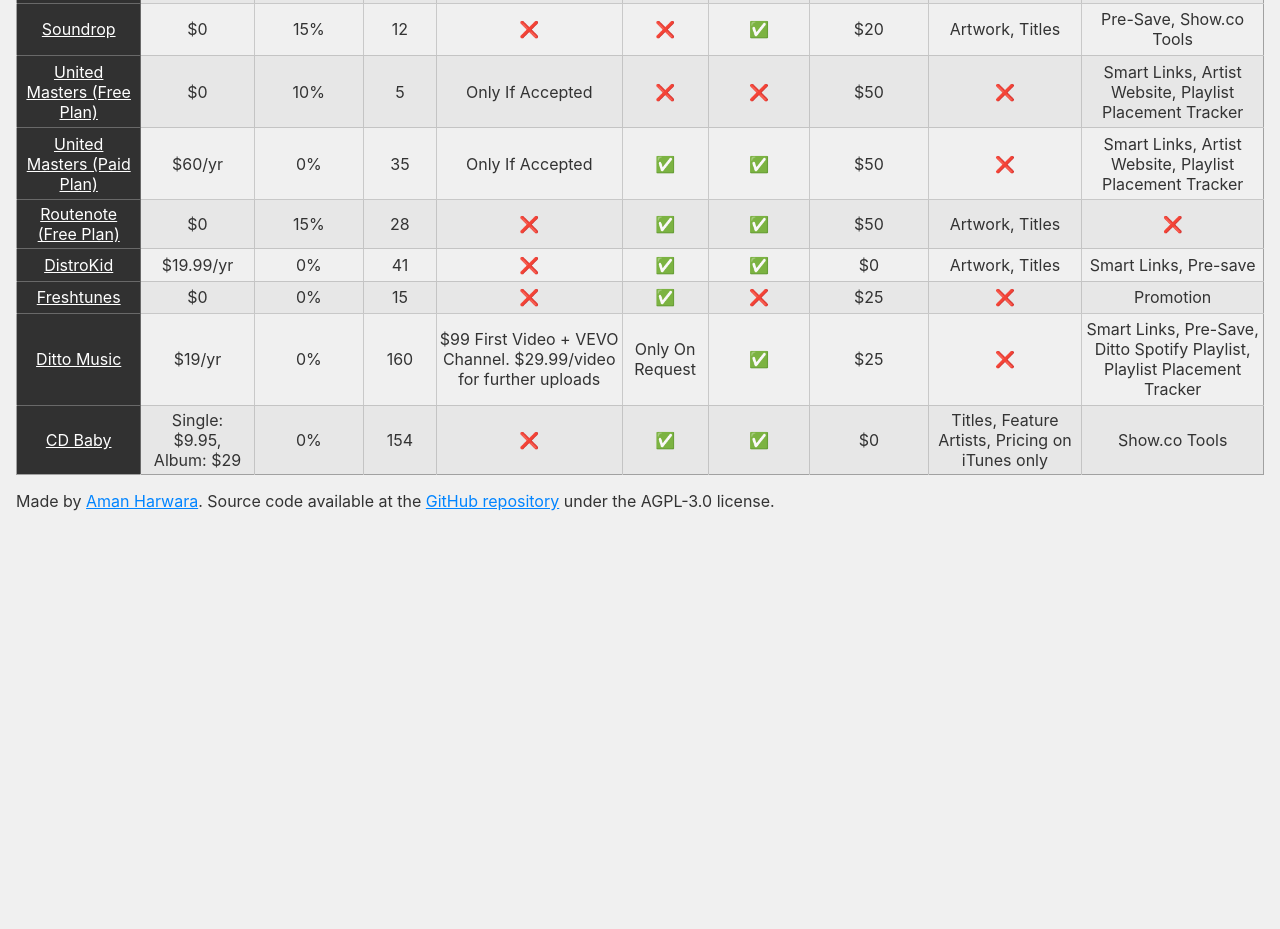
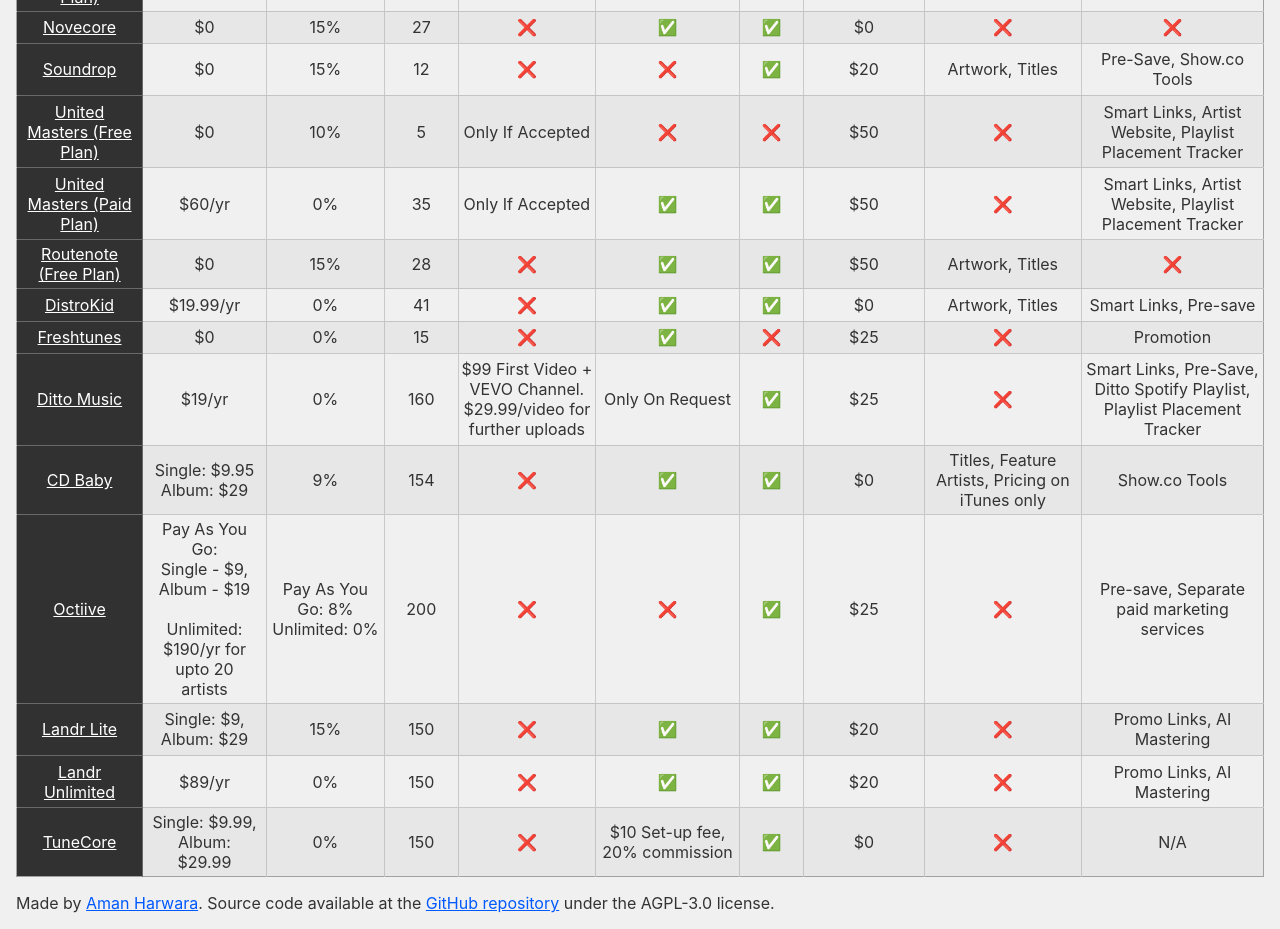
Before and after one commit to amanharwara/music-distributors-chart, a Svelte app: page / in a window 1280 px wide. Shown: the part 460-1389 px from the top of the page. Before the commit the page ends 987 px from the top, so only its background shows below. Built offline with nearby package versions, Linux system fonts and the light colour scheme.

Commit message:
Add more distributors

```diff
--- a/public/global.css
+++ b/public/global.css
@@ -14,7 +14,7 @@
 }
 
 a {
-  color: #0084ff;
+  color: #0059ff;
 }
 
 .dark_mode a {
@@ -25,3 +25,9 @@
   background: #0e0e0e;
   color: #fafafa;
 }
+
+.ascending,
+.descending {
+  display: inline-block;
+  margin-left: 0.5rem;
+}
--- a/src/App.svelte
+++ b/src/App.svelte
@@ -26,7 +26,7 @@
   }
 
   h1 {
-    color: #0084ff;
+    color: #0059ff;
     font-size: 2.5rem;
     font-weight: 100;
     margin: 0;
@@ -42,6 +42,8 @@
     display: flex;
     justify-content: space-between;
     align-items: center;
+    box-sizing: border-box;
+    flex-wrap: wrap;
   }
 
   :global(.dark_mode h1) {
--- a/src/Table.svelte
+++ b/src/Table.svelte
@@ -9,16 +9,6 @@
 
   let search_value;
 
-  $: {
-    sortable_chartdata = original_chartdata.filter((service) => {
-      return search_value && search_value.length > 0
-        ? JSON.stringify(service)
-            .toLowerCase()
-            .includes(search_value.toLowerCase())
-        : true;
-    });
-  }
-
   const handleFilterClick = (e) => {
     if (e.target.id) {
       let id = e.target.id;
@@ -27,7 +17,13 @@
   };
 
   $: {
-    let filtered_chartdata = original_chartdata;
+    let filtered_chartdata = original_chartdata.filter((service) => {
+      return search_value && search_value.length > 0
+        ? JSON.stringify(service)
+            .toLowerCase()
+            .includes(search_value.toLowerCase())
+        : true;
+    });
     for (let key in filterFunctions) {
       let filter = filterFunctions[key];
       if (filter.value) {
@@ -104,13 +100,6 @@
       }
     }
   }
-
-  const clearSort = () => {
-    current_sort_id = undefined;
-    descending = false;
-    clearSortIcons();
-    sortable_chartdata = original_chartdata;
-  };
 </script>
 
 <style>
@@ -192,16 +181,10 @@
     color: #fafafa;
     border: 1px solid rgba(255, 255, 255, 0.5);
   }
-  #clear-sort {
-    font-size: 0.8rem;
-  }
 
   @media screen and (min-width: 1370px) {
     #search {
       padding: 0.5vw;
-      font-size: 1vw;
-    }
-    #clear-sort {
       font-size: 1vw;
     }
     td,
@@ -216,20 +199,13 @@
       max-width: 100%;
       box-sizing: border-box;
     }
-    #clear-sort {
-      margin-bottom: 1rem;
-    }
   }
 </style>
 
-<input
-  id="search"
-  type="text"
-  placeholder="Search..."
-  bind:value={search_value}
-  class:dark_mode={dark} />
+<label>
+  Search: <input id="search" type="text" bind:value={search_value} class:dark_mode={dark} />
+</label>
 <Filters on:click={handleFilterClick} />
-<button id="clear-sort" on:click={clearSort}>Clear Sort</button>
 <table class:dark_mode={dark}>
   <thead on:click={handleSortClick}>
     <th id="name">Name</th>
@@ -238,12 +214,12 @@
     <th id="stores">No. of Stores</th>
     <th id="video_distribution">Video Distribution</th>
     <th id="content_id">Content ID</th>
-    <th id="ig_music">Instagram Music</th>
+    <th id="ig_music">IG Music</th>
     <th id="payout_minimum">Minimum Payout Threshold</th>
     <th id="make_changes_after_distribution">
       Make Changes After Distribution
     </th>
-    <th id="marketing_tools">Marketing Tools</th>
+    <th id="extra_tools">Extra Tools</th>
   </thead>
   <tbody>
     {#each sortable_chartdata as service (service.name)}
@@ -254,25 +230,31 @@
             href={service.url}
             rel="noreferrer noopener">{service.name}</a>
         </td>
-        <td class="price">{service.price.value}</td>
-        <td>{service.commission}%</td>
-        <td>{service.stores}</td>
-        <td>
+        <td class="price" title="Price/Cost">
+          {@html service.price.value.replaceAll(/\n/g, '<br />')}
+        </td>
+        <td title="Commission">
+          {@html service.commission.value.replaceAll(/\n/g, '<br />')}
+        </td>
+        <td title="Number of Stores">{service.stores}</td>
+        <td title="Music Video Distribution">
           {#if service.video_distribution.value === true}
             {'✅'}
           {:else if service.video_distribution.value}
-            {service.video_distribution.value}
+            {@html service.video_distribution.value.replaceAll(/\n/g, '<br />')}
           {:else}{'❌'}{/if}
         </td>
-        <td>
+        <td title="YouTube Content ID">
           {#if service.content_id.value === true}
             {'✅'}
           {:else if service.content_id.value}
             {service.content_id.value}
           {:else}{'❌'}{/if}
         </td>
-        <td>{service.ig_music ? '✅' : '❌'}</td>
-        <td>${service.payout_minimum}</td>
+        <td title="Facebook/Instagram Music">
+          {service.ig_music ? '✅' : '❌'}
+        </td>
+        <td title="Minimum Payment Threshold">${service.payout_minimum}</td>
         <td class="make_changes">
           {#if service.make_changes_after_distribution.value === true}
             {'✅'}
@@ -281,10 +263,10 @@
           {:else}{'❌'}{/if}
         </td>
         <td>
-          {#if service.marketing_tools.value === true}
+          {#if service.extra_tools.value === true}
             {'✅'}
-          {:else if service.marketing_tools.value}
-            {service.marketing_tools.value}
+          {:else if service.extra_tools.value}
+            {service.extra_tools.value}
           {:else}{'❌'}{/if}
         </td>
       </tr>
--- a/src/chartdata.js
+++ b/src/chartdata.js
@@ -3,14 +3,14 @@
     name: "OneRPM",
     url: "https://onerpm.com",
     price: { value: "$0", weighted_value: 0 },
-    commission: 15,
+    commission: { value: "15%", weighted_value: 1 },
     stores: 38,
     video_distribution: {
       value: "Free (50% commission)",
       weighted_value: 1,
     },
     content_id: {
-      value: true,
+      value: "Only if your song reaches 1000 daily plays",
       weighted_value: 1,
     },
     ig_music: true,
@@ -19,7 +19,7 @@
       value: "Artwork, Titles, Audio Files",
       weighted_value: 1,
     },
-    marketing_tools: {
+    extra_tools: {
       value: "Smart Links, Pre-Save, Promo Art",
       weighted_value: 1,
     },
@@ -28,7 +28,7 @@
     name: "Amuse (Free Plan)",
     url: "https://amuse.io",
     price: { value: "$0", weighted_value: 0 },
-    commission: 0,
+    commission: { value: "0%", weighted_value: 0 },
     stores: 9,
     video_distribution: {
       value: false,
@@ -44,7 +44,7 @@
       value: false,
       weighted_value: 0,
     },
-    marketing_tools: {
+    extra_tools: {
       value: "Smart Links",
       weighted_value: 1,
     },
@@ -53,7 +53,7 @@
     name: "Amuse (Paid Plan)",
     url: "https://amuse.io",
     price: { value: "$60/yr", weighted_value: 2 },
-    commission: 0,
+    commission: { value: "0%", weighted_value: 0 },
     stores: 16,
     video_distribution: {
       value: false,
@@ -69,7 +69,7 @@
       value: "Artwork",
       weighted_value: 1,
     },
-    marketing_tools: {
+    extra_tools: {
       value: "Smart Links",
       weighted_value: 1,
     },
@@ -78,7 +78,7 @@
     name: "Novecore",
     url: "https://www.novecore.com/",
     price: { value: "$0", weighted_value: 0 },
-    commission: 15,
+    commission: { value: "15%", weighted_value: 1 },
     stores: 27,
     video_distribution: {
       value: false,
@@ -94,7 +94,7 @@
       value: false,
       weighted_value: 0,
     },
-    marketing_tools: {
+    extra_tools: {
       value: false,
       weighted_value: 0,
     },
@@ -103,7 +103,7 @@
     name: "Soundrop",
     url: "https://soundrop.com/",
     price: { value: "$0", weighted_value: 0 },
-    commission: 15,
+    commission: { value: "15%", weighted_value: 1 },
     stores: 12,
     video_distribution: {
       value: false,
@@ -119,7 +119,7 @@
       value: "Artwork, Titles",
       weighted_value: 1,
     },
-    marketing_tools: {
+    extra_tools: {
       value: "Pre-Save, Show.co Tools",
       weighted_value: 1,
     },
@@ -128,7 +128,7 @@
     name: "United Masters (Free Plan)",
     url: "https://unitedmasters.com/",
     price: { value: "$0", weighted_value: 0 },
-    commission: 10,
+    commission: { value: "10%", weighted_value: 1 },
     stores: 5,
     video_distribution: {
       value: "Only If Accepted",
@@ -144,7 +144,7 @@
       value: false,
       weighted_value: 0,
     },
-    marketing_tools: {
+    extra_tools: {
       value: "Smart Links, Artist Website, Playlist Placement Tracker",
       weighted_value: 1,
     },
@@ -153,7 +153,7 @@
     name: "United Masters (Paid Plan)",
     url: "https://unitedmasters.com/",
     price: { value: "$60/yr", weighted_value: 2 },
-    commission: 0,
+    commission: { value: "0%", weighted_value: 0 },
     stores: 35,
     video_distribution: {
       value: "Only If Accepted",
@@ -169,7 +169,7 @@
       value: false,
       weighted_value: 0,
     },
-    marketing_tools: {
+    extra_tools: {
       value: "Smart Links, Artist Website, Playlist Placement Tracker",
       weighted_value: 1,
     },
@@ -178,7 +178,7 @@
     name: "Routenote (Free Plan)",
     url: "https://www.routenote.com/",
     price: { value: "$0", weighted_value: 0 },
-    commission: 15,
+    commission: { value: "15%", weighted_value: 1 },
     stores: 28,
     video_distribution: {
       value: false,
@@ -194,7 +194,7 @@
       value: "Artwork, Titles",
       weighted_value: 1,
     },
-    marketing_tools: {
+    extra_tools: {
       value: false,
       weighted_value: 0,
     },
@@ -203,7 +203,7 @@
     name: "DistroKid",
     url: "https://www.distrokid.com/",
     price: { value: "$19.99/yr", weighted_value: 1 },
-    commission: 0,
+    commission: { value: "0%", weighted_value: 0 },
     stores: 41,
     video_distribution: {
       value: false,
@@ -219,7 +219,7 @@
       value: "Artwork, Titles",
       weighted_value: 1,
     },
-    marketing_tools: {
+    extra_tools: {
       value: "Smart Links, Pre-save",
       weighted_value: 1,
     },
@@ -228,7 +228,7 @@
     name: "Freshtunes",
     url: "https://www.freshtunes.com/",
     price: { value: "$0", weighted_value: 0 },
-    commission: 0,
+    commission: { value: "0%", weighted_value: 0 },
     stores: 15,
     video_distribution: {
       value: false,
@@ -244,7 +244,7 @@
       value: false,
       weighted_value: 0,
     },
-    marketing_tools: {
+    extra_tools: {
       value: "Promotion",
       weighted_value: 1,
     },
@@ -253,10 +253,11 @@
     name: "Ditto Music",
     url: "https://www.dittomusic.com/",
     price: { value: "$19/yr", weighted_value: 1 },
-    commission: 0,
+    commission: { value: "0%", weighted_value: 0 },
     stores: 160,
     video_distribution: {
-      value: "$99 First Video + VEVO Channel. $29.99/video for further uploads",
+      value:
+        "$99 First Video + VEVO Channel.\n$29.99/video for further uploads",
       weighted_value: 1,
     },
     content_id: {
@@ -269,7 +270,7 @@
       value: false,
       weighted_value: 0,
     },
-    marketing_tools: {
+    extra_tools: {
       value:
         "Smart Links, Pre-Save, Ditto Spotify Playlist, Playlist Placement Tracker",
       weighted_value: 1,
@@ -278,8 +279,8 @@
   {
     name: "CD Baby",
     url: "https://cdbaby.com/",
-    price: { value: "Single: $9.95, Album: $29", weighted_value: 2 },
-    commission: 0,
+    price: { value: "Single: $9.95\nAlbum: $29", weighted_value: 2 },
+    commission: { value: "9%", weighted_value: 1 },
     stores: 154,
     video_distribution: {
       value: false,
@@ -293,12 +294,137 @@
     payout_minimum: 0,
     make_changes_after_distribution: {
       value: "Titles, Feature Artists, Pricing on iTunes only",
-      weighted_value: 0,
+      weighted_value: 1,
     },
-    marketing_tools: {
+    extra_tools: {
       value: "Show.co Tools",
       weighted_value: 1,
     },
   },
+  {
+    name: "Octiive",
+    url: "https://www.octiive.com/",
+    price: {
+      value:
+        "Pay As You Go:\nSingle - $9, Album - $19\n\nUnlimited:\n$190/yr for upto 20 artists",
+      weighted_value: 2,
+    },
+    commission: {
+      value: "Pay As You Go: 8%\nUnlimited: 0%",
+      weighted_value: 1,
+    },
+    stores: 200,
+    video_distribution: {
+      value: false,
+      weighted_value: 0,
+    },
+    content_id: {
+      value: false,
+      weighted_value: 0,
+    },
+    ig_music: true,
+    payout_minimum: 25,
+    make_changes_after_distribution: {
+      value: false,
+      weighted_value: 0,
+    },
+    extra_tools: {
+      value: "Pre-save, Separate paid marketing services",
+      weighted_value: 1,
+    },
+  },
+  {
+    name: "Landr Lite",
+    url: "https://www.landr.com/en/digital-distribution/",
+    price: {
+      value: "Single: $9, Album: $29",
+      weighted_value: 2,
+    },
+    commission: {
+      value: "15%",
+      weighted_value: 1,
+    },
+    stores: 150,
+    video_distribution: {
+      value: false,
+      weighted_value: 0,
+    },
+    content_id: {
+      value: true,
+      weighted_value: 1,
+    },
+    ig_music: true,
+    payout_minimum: 20,
+    make_changes_after_distribution: {
+      value: false,
+      weighted_value: 0,
+    },
+    extra_tools: {
+      value: "Promo Links, AI Mastering",
+      weighted_value: 1,
+    },
+  },
+  {
+    name: "Landr Unlimited",
+    url: "https://www.landr.com/en/digital-distribution/",
+    price: {
+      value: "$89/yr",
+      weighted_value: 2,
+    },
+    commission: {
+      value: "0%",
+      weighted_value: 0,
+    },
+    stores: 150,
+    video_distribution: {
+      value: false,
+      weighted_value: 0,
+    },
+    content_id: {
+      value: true,
+      weighted_value: 1,
+    },
+    ig_music: true,
+    payout_minimum: 20,
+    make_changes_after_distribution: {
+      value: false,
+      weighted_value: 0,
+    },
+    extra_tools: {
+      value: "Promo Links, AI Mastering",
+      weighted_value: 1,
+    },
+  },
+  {
+    name: "TuneCore",
+    url: "https://www.tunecore.com/",
+    price: {
+      value: "Single: $9.99, Album: $29.99",
+      weighted_value: 2,
+    },
+    commission: {
+      value: "0%",
+      weighted_value: 0,
+    },
+    stores: 150,
+    video_distribution: {
+      value: false,
+      weighted_value: 0,
+    },
+    content_id: {
+      value: "$10 Set-up fee, 20% commission",
+      weighted_value: 2,
+    },
+    ig_music: true,
+    payout_minimum: 0,
+    make_changes_after_distribution: {
+      value: false,
+      weighted_value: 0,
+    },
+    extra_tools: {
+      value: "N/A",
+      weighted_value: 0,
+    },
+  },
 ];
 export default chartdata;
```
